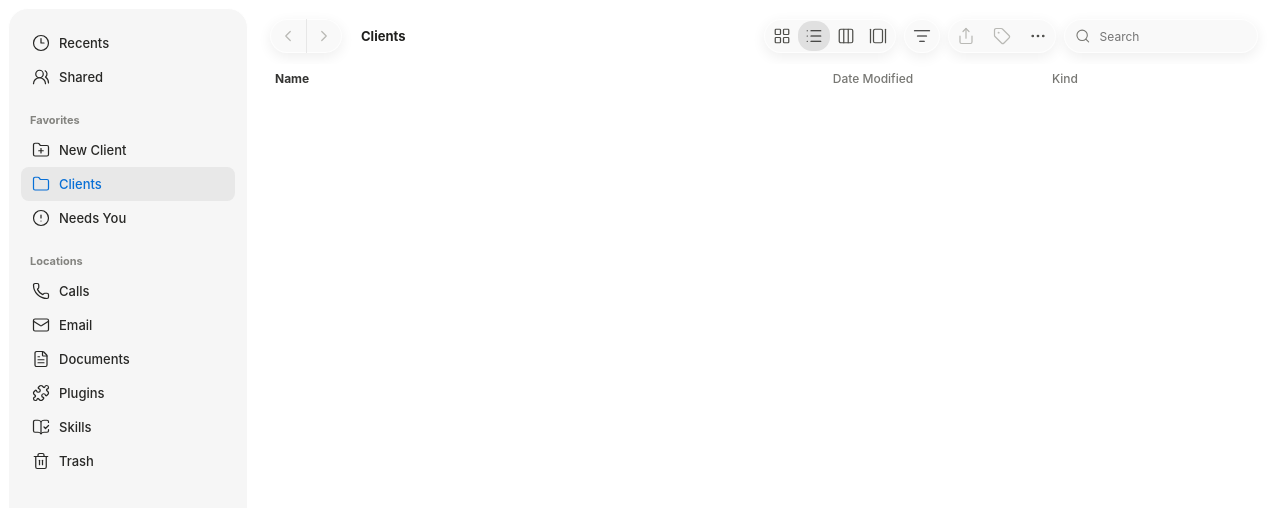
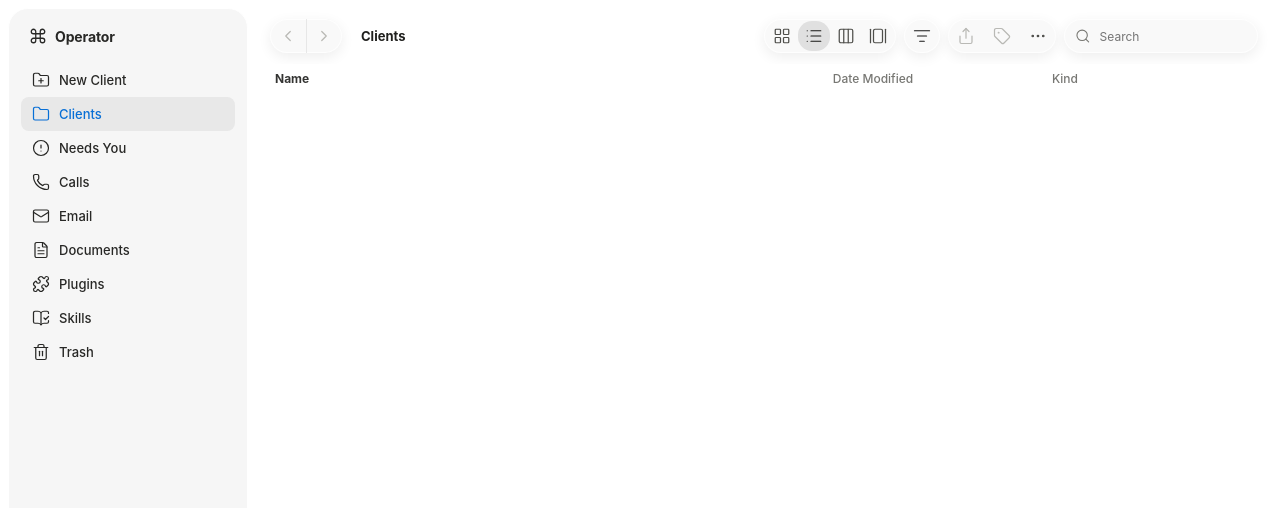
Before and after one commit to victorbash400/Frontdesk, a Next.js app: page / in a window 1280 px wide. Shown: the top 508 px of the page. Built offline with nearby package versions, Linux system fonts and the light colour scheme.

Commit message:
Flatten Operator sidebar navigation

```diff
--- a/app/components/Sidebar.module.css
+++ b/app/components/Sidebar.module.css
@@ -17,22 +17,31 @@
   cursor: pointer;
 }
 
+.sidebar > header {
+  display: flex;
+  height: 54px;
+  padding: 0 20px;
+  align-items: center;
+  gap: 8px;
+}
+
+.sidebar > header svg {
+  width: 18px;
+  height: 18px;
+  stroke-width: 1.7;
+}
+
+.sidebar > header strong {
+  font-size: 14px;
+  font-weight: 680;
+  letter-spacing: -0.01em;
+}
+
 .sidebar nav {
-  height: 100%;
-  padding: 17px 12px 20px;
+  height: calc(100% - 54px);
+  padding: 0 12px 20px;
   overflow-y: auto;
   scrollbar-width: thin;
-}
-
-.sidebar nav section + section {
-  margin-top: 19px;
-}
-
-.sidebar h2 {
-  margin: 0 9px 6px;
-  color: #83837f;
-  font-size: 11px;
-  font-weight: 650;
 }
 
 .sidebar nav button {
--- a/app/components/Sidebar.tsx
+++ b/app/components/Sidebar.tsx
@@ -1,13 +1,18 @@
-import { BookOpenCheck, CircleAlert, Clock3, FileText, Folder, FolderPlus, Mail, Phone, Puzzle, Trash2, UsersRound, type LucideIcon } from "lucide-react";
+import { BookOpenCheck, CircleAlert, Command, FileText, Folder, FolderPlus, Mail, Phone, Puzzle, Trash2, type LucideIcon } from "lucide-react";
 
 import { locationLabels } from "../lib/fileSystemSelectors";
 import type { Destination, SmartLocation } from "../types/filesystem";
 import styles from "./Sidebar.module.css";
 
-const sections: Array<{ label?: string; items: Array<{ location: SmartLocation; icon: LucideIcon }> }> = [
-  { items: [{ location: "recents", icon: Clock3 }, { location: "shared", icon: UsersRound }] },
-  { label: "Favorites", items: [{ location: "clients", icon: Folder }, { location: "needs-you", icon: CircleAlert }] },
-  { label: "Locations", items: [{ location: "calls", icon: Phone }, { location: "email", icon: Mail }, { location: "documents", icon: FileText }, { location: "plugins", icon: Puzzle }, { location: "skills", icon: BookOpenCheck }, { location: "trash", icon: Trash2 }] },
+const items: Array<{ location: SmartLocation; icon: LucideIcon }> = [
+  { location: "clients", icon: Folder },
+  { location: "needs-you", icon: CircleAlert },
+  { location: "calls", icon: Phone },
+  { location: "email", icon: Mail },
+  { location: "documents", icon: FileText },
+  { location: "plugins", icon: Puzzle },
+  { location: "skills", icon: BookOpenCheck },
+  { location: "trash", icon: Trash2 },
 ];
 
 type SidebarProps = {
@@ -19,17 +24,16 @@ type SidebarProps = {
 export function Sidebar({ destination, onCreateClient, onNavigate }: SidebarProps) {
   return (
     <aside className={styles.sidebar}>
+      <header>
+        <Command aria-hidden="true" />
+        <strong>Operator</strong>
+      </header>
       <nav aria-label="Filesystem locations">
-        {sections.map((section) => (
-          <section key={section.label ?? "primary"}>
-            {section.label ? <h2>{section.label}</h2> : null}
-            {section.label === "Favorites" ? (
         <button onClick={onCreateClient} type="button">
           <FolderPlus aria-hidden="true" />
           <span>New Client</span>
         </button>
-            ) : null}
-            {section.items.map(({ location, icon: Icon }) => {
+        {items.map(({ location, icon: Icon }) => {
           const active = destination.type === "location" && destination.location === location;
           return (
             <button aria-current={active ? "page" : undefined} key={location} onClick={() => onNavigate(location)} title={locationLabels[location]} type="button">
@@ -38,8 +42,6 @@ export function Sidebar({ destination, onCreateClient, onNavigate }: SidebarProp
             </button>
           );
         })}
-          </section>
-        ))}
       </nav>
     </aside>
   );
--- a/app/lib/fileSystemSelectors.ts
+++ b/app/lib/fileSystemSelectors.ts
@@ -64,8 +64,6 @@ function nodesForLocation(nodes: FileSystemNode[], location: SmartLocation) {
   if (location === "trash") return nodes.filter((node) => Boolean(node.trashedAt));
 
   const active = nodes.filter((node) => !node.trashedAt);
-  if (location === "recents") return active;
-  if (location === "shared") return active.filter((node) => node.shared);
   if (location === "needs-you") return active.filter((node) => node.needsAttention);
   if (location === "calls") return active.filter((node) => node.kind === "audio");
   if (location === "email") return active.filter((node) => node.kind === "email");
@@ -75,8 +73,6 @@ function nodesForLocation(nodes: FileSystemNode[], location: SmartLocation) {
 
 export const locationLabels: Record<SmartLocation, string> = {
   clients: "Clients",
-  recents: "Recents",
-  shared: "Shared",
   "needs-you": "Needs You",
   calls: "Calls",
   email: "Email",
--- a/app/types/filesystem.ts
+++ b/app/types/filesystem.ts
@@ -12,7 +12,7 @@ export type TagName = keyof typeof tagColors;
 export type NodeKind = "client" | "folder" | "audio" | "email" | "document" | "request" | "note";
 export type ViewMode = "icons" | "list" | "columns" | "gallery";
 export type SortMode = "name-asc" | "name-desc" | "date-desc" | "date-asc";
-export type SmartLocation = "clients" | "recents" | "shared" | "needs-you" | "calls" | "email" | "documents" | "trash" | "plugins" | "skills";
+export type SmartLocation = "clients" | "needs-you" | "calls" | "email" | "documents" | "trash" | "plugins" | "skills";
 
 export type FileSystemNode = {
   id: string;
```
Lines whose indentation alone changed are shown as unchanged.
